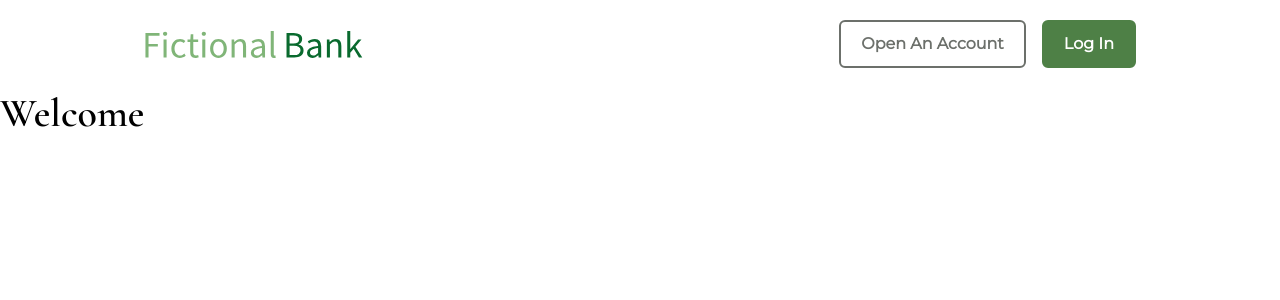
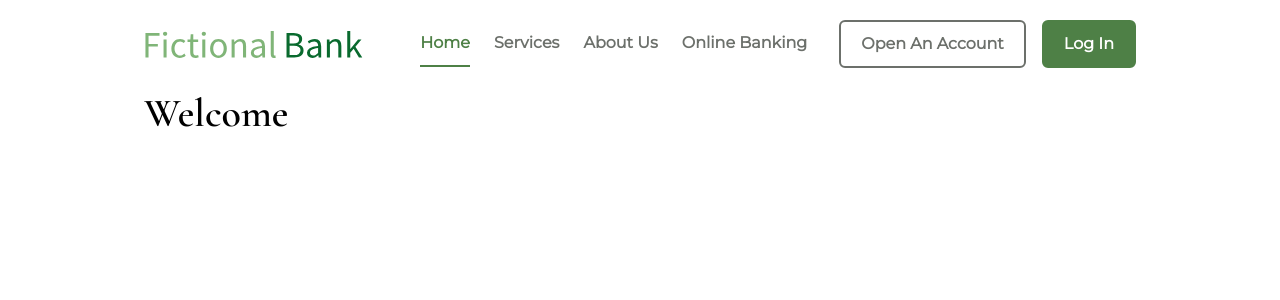
Before and after one commit to Julianne-Adams-Web-Solutions/fictional-bank-website, a Next.js app: page / in a window 1280 px wide. Shown: the top 300 px of the page. Built offline with nearby package versions, Linux system fonts and the light colour scheme.

Commit message:
Add: header navigation

```diff
--- a/src/app/_components/Navbar/Navbar.tsx
+++ b/src/app/_components/Navbar/Navbar.tsx
@@ -1,10 +1,15 @@
 import Image from "next/image";
 import logo from "@/app/_public/images/logo-no-background.svg";
 import Button from "@/app/_components/Button/Button";
+import Navigation from "./Navigation/Navigation";
 
 const Navbar = () => (
   <div className="navbar">
     <Image src={logo} alt="Fictional Bank Logo" width={220} height={0} />
+    <div className="navbar__item-container">
+      <div className="navigation-container">
+        <Navigation />
+      </div>
       <div className="navbar__button-container">
         <Button type="button" buttonStyle="outline" color="neutral">
           Open An Account
@@ -14,6 +19,7 @@ const Navbar = () => (
         </Button>
       </div>
     </div>
+  </div>
 );
 
 export default Navbar;
--- /dev/null
+++ b/src/app/_components/Navbar/Navigation/Navigation.tsx
@@ -0,0 +1,38 @@
+"use client";
+
+import { usePathname } from "next/navigation";
+import NavigationItem from "./NavigationItem";
+
+interface NavItem {
+  label: string;
+  href: string;
+}
+
+const Navigation = () => {
+  const pathname = usePathname();
+
+  const navItems: NavItem[] = [
+    { label: "Home", href: "/" },
+    { label: "Services", href: "/services" },
+    { label: "About Us", href: "/about-us" },
+    { label: "Online Banking", href: "/online-banking" },
+  ];
+
+  return (
+    <ul className="navigation">
+      {navItems.map((item) => {
+        const active = item.href === pathname;
+        return (
+          <NavigationItem
+            label={item.label}
+            href={item.href}
+            active={active}
+            key={item.href}
+          />
+        );
+      })}
+    </ul>
+  );
+};
+
+export default Navigation;
--- /dev/null
+++ b/src/app/_components/Navbar/Navigation/NavigationItem.tsx
@@ -0,0 +1,25 @@
+import Link from "next/link";
+
+const NavigationItem = ({
+  label,
+  href,
+  active,
+}: {
+  label: string;
+  href: string;
+  active: boolean;
+}) => {
+  const className = active
+    ? "navigation__item__link-active"
+    : "navigation__item__link";
+
+  return (
+    <li>
+      <Link href={href} className={className}>
+        {label}
+      </Link>
+    </li>
+  );
+};
+
+export default NavigationItem;
--- a/src/app/_scss/base/_base.scss
+++ b/src/app/_scss/base/_base.scss
@@ -14,7 +14,7 @@ html {
  */
 body {
   margin: 0;
-  padding: 0;
+  padding: 0px 144px 0px 144px;
 }
 
 /**
--- a/src/app/_scss/components/_navbar.scss
+++ b/src/app/_scss/components/_navbar.scss
@@ -6,9 +6,14 @@
 
 .navbar {
   @extend .nav-container;
-  width: 100vw;
+  width: 100%;
   height: 88px;
-  padding: 0px 144px 0px 144px;
+}
+
+.navbar__item-container {
+  @extend .nav-container;
+  flex-flow: row nowrap;
+  gap: 32px;
 }
 
 .navbar__button-container {
--- /dev/null
+++ b/src/app/_scss/components/_navigation.scss
@@ -0,0 +1,38 @@
+@use '../themes/default' as theme;
+@import '../base/typography';
+
+.navigation {
+  @extend .l1-b;
+  display: flex;
+  flex-flow: row nowrap;
+  list-style: none;
+  gap: 24px;
+  padding: 0;
+  margin: 0;
+}
+
+.navigation__item__link {
+  display: inline-block;
+  padding: 12px 0px 12px 0px;
+  text-decoration: none;
+  color: map-get(theme.$colors, 'neutral', '500');
+  transition: 0.5s ease;
+}
+
+.navigation__item__link:hover {
+  text-decoration: none;
+  color: map-get(theme.$colors, 'neutral', '300');
+}
+
+.navigation__item__link-active {
+  @extend .navigation__item__link;
+  display: flex;
+  align-items: center;
+  color: map-get(theme.$colors, 'primary', '900');
+  border-bottom: 2px solid map-get(theme.$colors, 'primary', '900');
+}
+
+.navigation__item__link-active:hover {
+  color: map-get(theme.$colors, 'primary', '600');
+  border-bottom: 2px solid map-get(theme.$colors, 'primary', '600');
+}
--- a/src/app/_scss/main.scss
+++ b/src/app/_scss/main.scss
@@ -14,6 +14,7 @@
 @import 'components/button';
 @import 'components/card';
 @import 'components/navbar';
+@import 'components/navigation';
 
 @import 'pages/home';
 
```
Also changed, not shown: 2 other files (tests, documents, lock files or other folders). Lines whose indentation alone changed are shown as unchanged.
